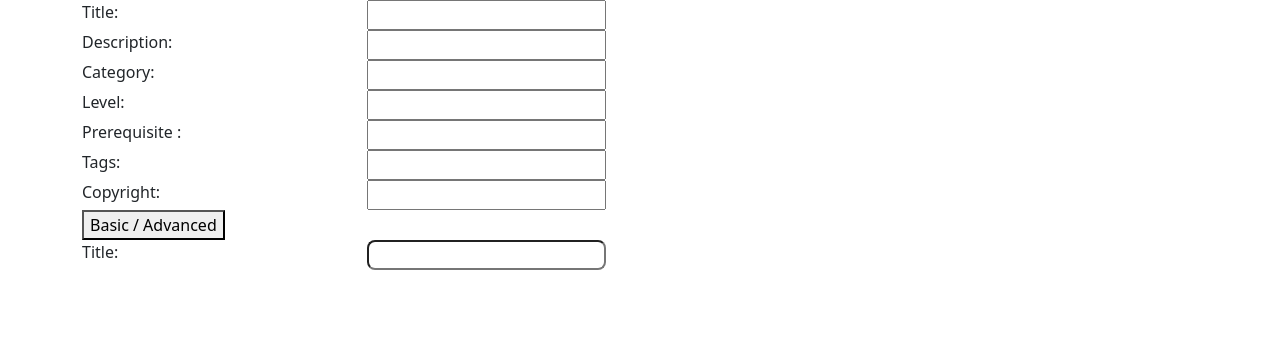
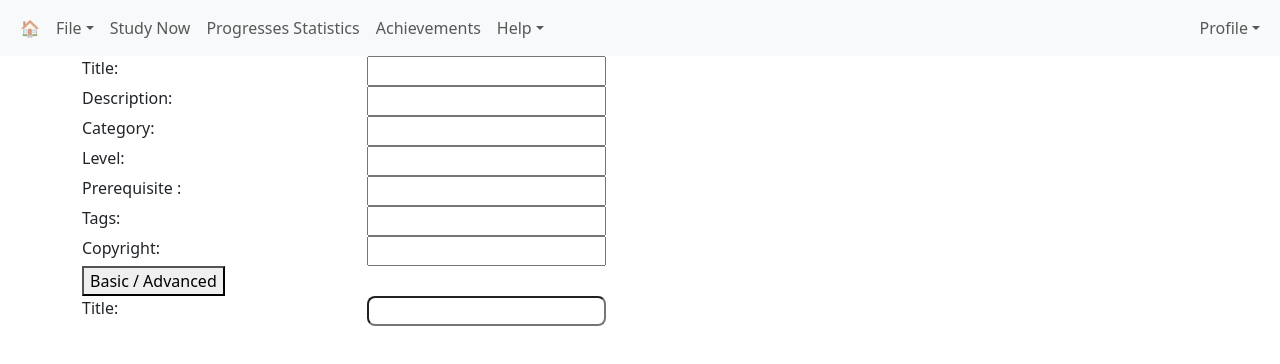
Before and after one commit to marc-awad/angular-lesson-manager, an Angular app: page / in a window 1280 px wide. Shown: the top 364 px of the page. Built offline with nearby package versions, Linux system fonts and the light colour scheme.

Commit message:
step12: barre de navigation avec menus File, Help et Profile

```diff
--- a/src/app/app.html
+++ b/src/app/app.html
@@ -1,3 +1,4 @@
+<app-menu-nav-bar></app-menu-nav-bar>
 <router-outlet></router-outlet>
 <app-lesson-edit-form></app-lesson-edit-form>
 <app-lesson-search-page></app-lesson-search-page>
--- a/src/app/app.ts
+++ b/src/app/app.ts
@@ -2,9 +2,10 @@ import { Component, signal, OnInit } from '@angular/core';
 import { RouterOutlet } from '@angular/router';
 import {LessonEditForm} from './lesson-edit-form/lesson-edit-form';
 import { LessonSearchPage } from './lesson-search-page/lesson-search-page';
+import { MenuNavBar} from './menu-nav-bar/menu-nav-bar';
 
 @Component({
-  imports: [RouterOutlet, LessonEditForm, LessonSearchPage],
+  imports: [RouterOutlet, LessonEditForm, LessonSearchPage, MenuNavBar],
   selector: 'app-root',
   styleUrl: './app.css',
   templateUrl: './app.html',
--- /dev/null
+++ b/src/app/menu-nav-bar/menu-nav-bar.html
@@ -0,0 +1,40 @@
+<nav class="navbar navbar-expand bg-body-tertiary">
+  <div class="container-fluid">
+    <ul class="navbar-nav">
+      <li class="nav-item"><a class="nav-link" href="#">🏠</a></li>
+
+      <li class="nav-item" ngbDropdown>
+        <button class="nav-link" ngbDropdownToggle>File</button>
+        <div ngbDropdownMenu>
+          <button ngbDropdownItem>Explore lessons</button>
+          <button ngbDropdownItem>Import…</button>
+          <button ngbDropdownItem>New…</button>
+          <button ngbDropdownItem>Export…</button>
+        </div>
+      </li>
+
+      <li class="nav-item"><a class="nav-link" href="#">Study Now</a></li>
+      <li class="nav-item"><a class="nav-link" href="#">Progresses Statistics</a></li>
+      <li class="nav-item"><a class="nav-link" href="#">Achievements</a></li>
+
+      <li class="nav-item" ngbDropdown>
+        <button class="nav-link" ngbDropdownToggle>Help</button>
+        <div ngbDropdownMenu>
+          <button ngbDropdownItem>Glossary</button>
+          <button ngbDropdownItem>Documentation</button>
+          <button ngbDropdownItem>About</button>
+        </div>
+      </li>
+    </ul>
+
+    <ul class="navbar-nav ms-auto">
+      <li class="nav-item" ngbDropdown placement="bottom-end">
+        <button class="nav-link" ngbDropdownToggle>Profile</button>
+        <div ngbDropdownMenu>
+          <button ngbDropdownItem>Login / Logout</button>
+          <button ngbDropdownItem>Settings</button>
+        </div>
+      </li>
+    </ul>
+  </div>
+</nav>
```
Also changed, not shown: src/app/menu-nav-bar/menu-nav-bar.ts (added, +10 -0 lines), src/app/menu-nav-bar/menu-nav-bar.css (added), 1 other file (tests, documents, lock files or other folders).
